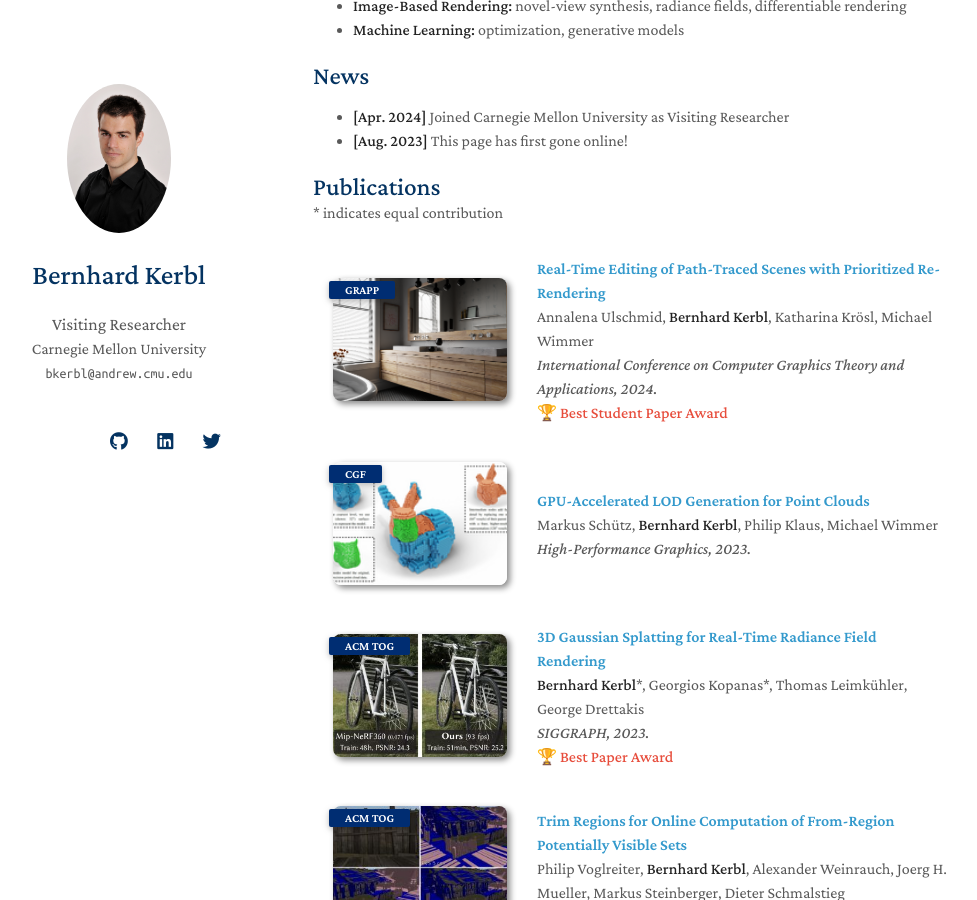
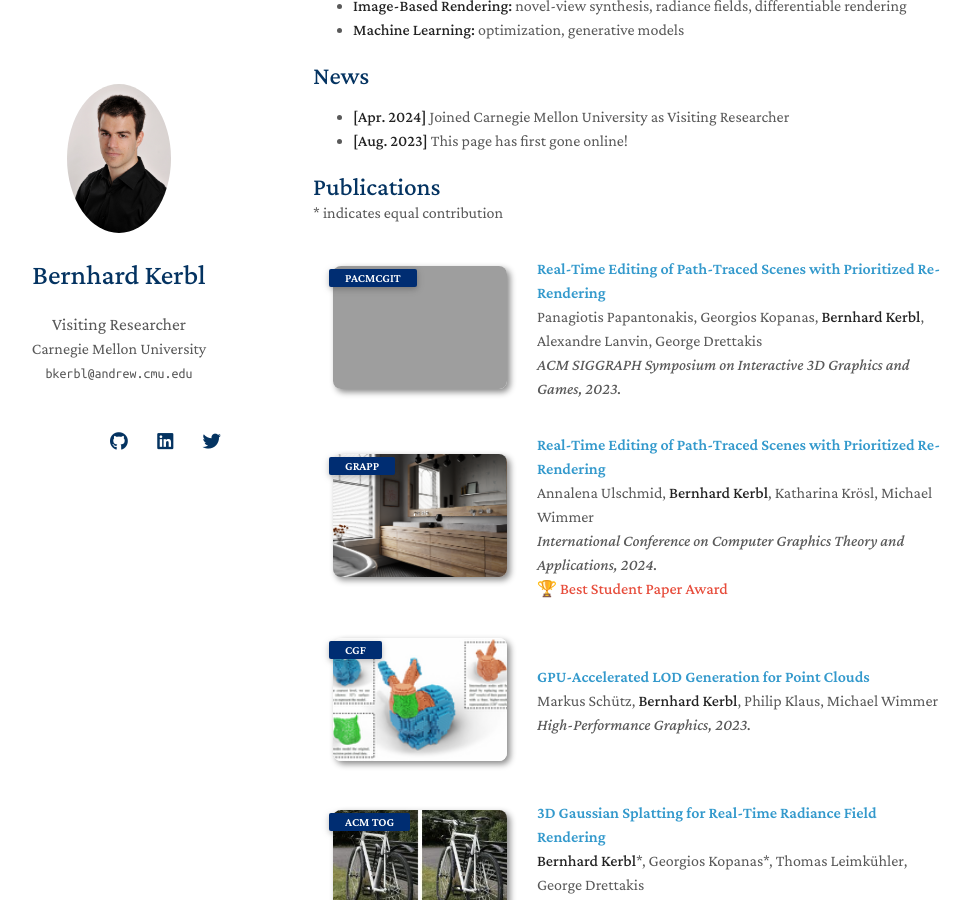
Before and after one commit to Snosixtyboo/snosixtyboo.github.io, a Jekyll site: the page built from index.md, in a window 1280 px wide and 900 px high, scrolled down 553 px. Shown: the whole window, without its empty margins (157-1134 px from the left). Built offline with Jekyll 4.4.1, drawn with Linux system fonts in a browser that asks for light colours; nearby versions of some CDN libraries; a style sheet for code colours, icons or effects is not loaded; our own code applies the rules of GitHub Pages for plain Markdown files; grey boxes are pictures that could not be loaded.

Commit message:
panagiotis paper

```diff
--- a/_data/publications.yml
+++ b/_data/publications.yml
@@ -1,4 +1,10 @@
 main:
+
+  - title: Real-Time Editing of Path-Traced Scenes with Prioritized Re-Rendering
+    authors: Panagiotis Papantonakis, Georgios Kopanas, <strong>Bernhard Kerbl</strong>, Alexandre Lanvin, George Drettakis
+    conference_short: PACMCGIT
+    conference: ACM SIGGRAPH Symposium on Interactive 3D Graphics and Games, 2023.
+    image: ./assets/img/comp.png
 
   - title: Real-Time Editing of Path-Traced Scenes with Prioritized Re-Rendering
     authors: Annalena Ulschmid, <strong>Bernhard Kerbl</strong>, Katharina Krösl, Michael Wimmer
```
